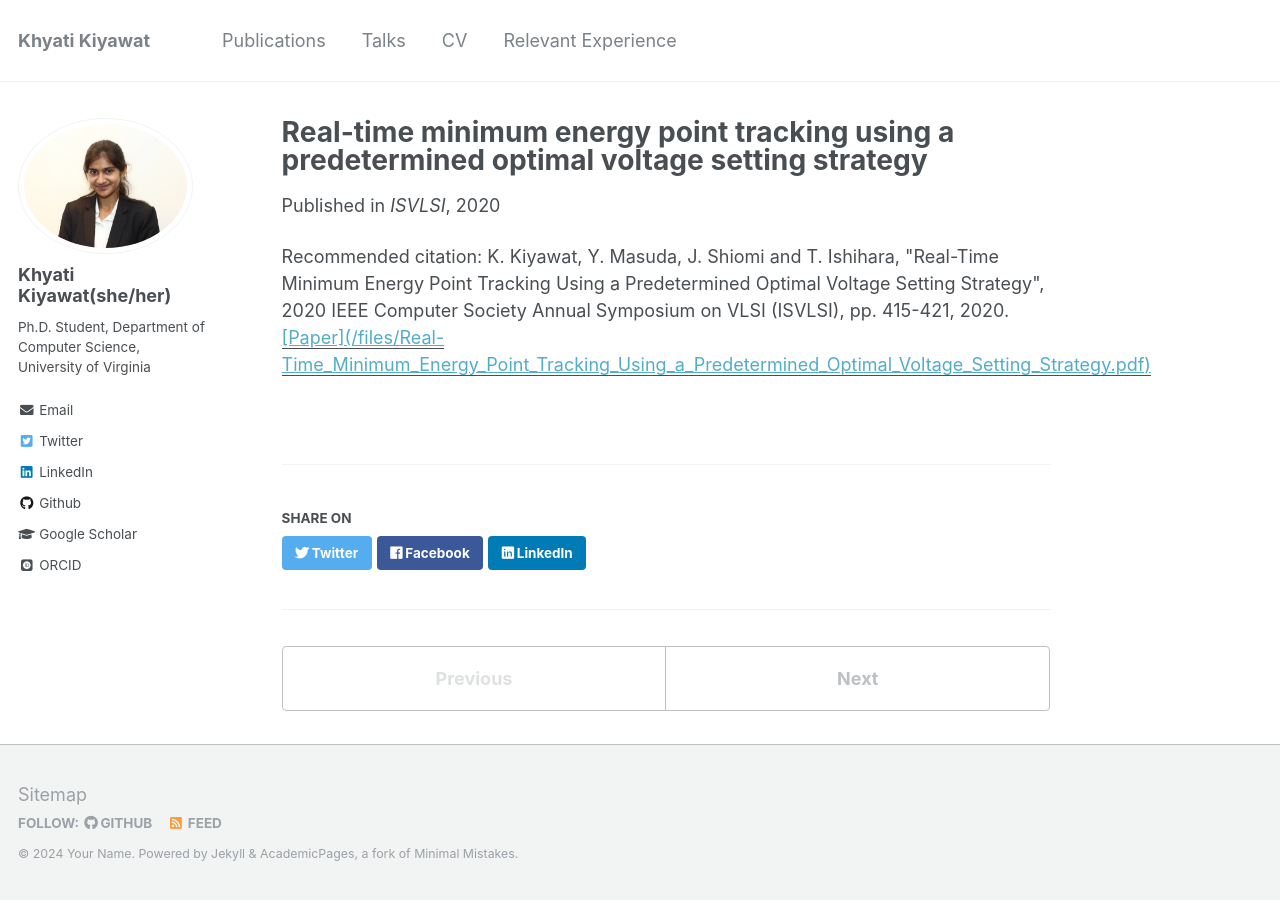
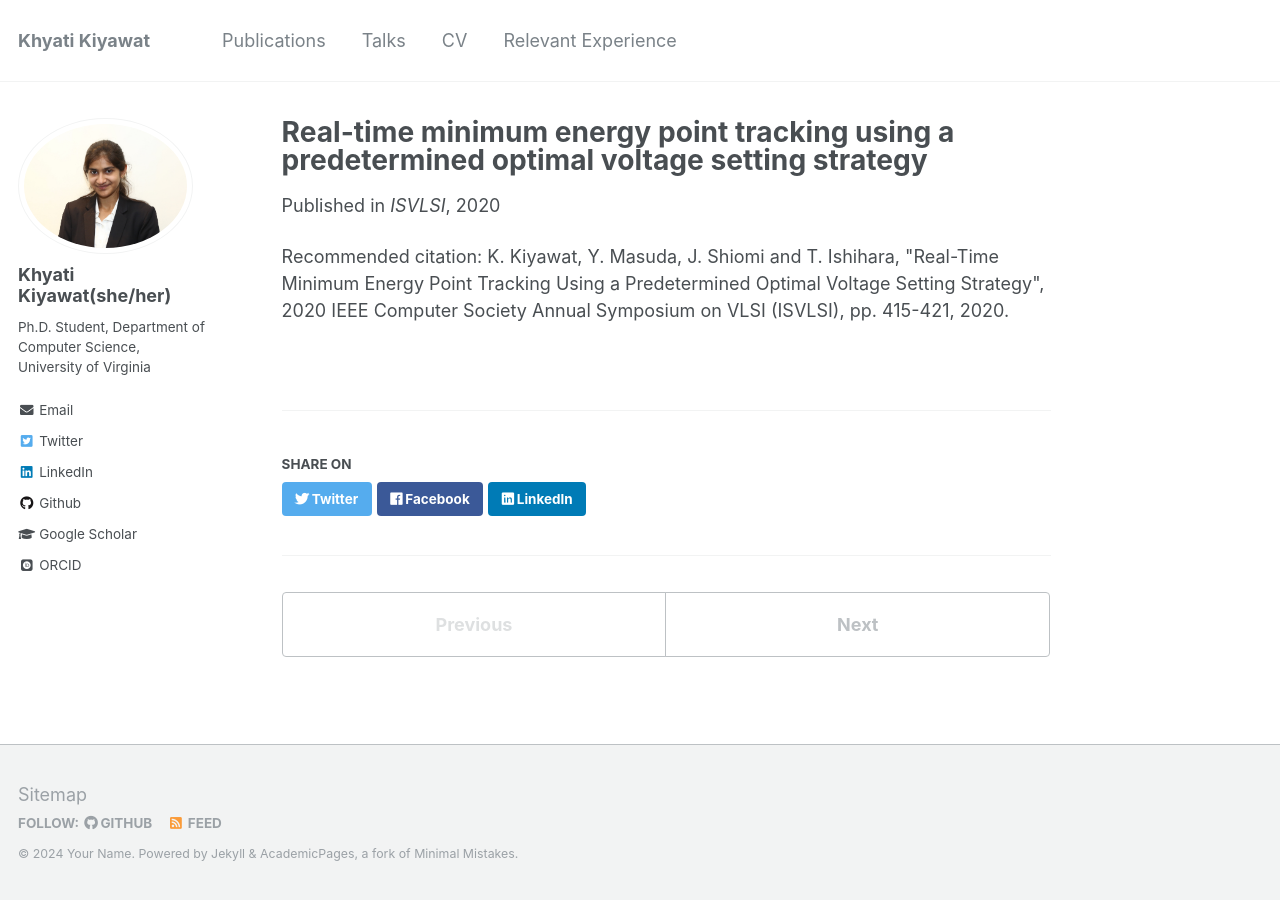
Before and after one commit to khyatikiyawat/khyatikiyawat.github.io, a Jekyll site: the page built from _publications/MEP.md, in a window 1280 px wide. Built offline with Jekyll 4.4.1, drawn with Linux system fonts in a browser that asks for light colours; some web fonts are replaced; part of the change alters nothing that is shown.

Commit message:
Update MEP.md

```diff
--- a/_publications/MEP.md
+++ b/_publications/MEP.md
@@ -5,7 +5,9 @@ permalink: /publication/MEP
 excerpt: 'Minimizing the energy consumption of processors for a given computational workload is highly desired for matured and energy efficient, information oriented society. In this paper, we refer to a pair of the supply voltage (VDD) and threshold voltage (VTH), which minimizes the energy consumption of the processor under a given computational workload, as a minimum energy point (MEP in short). Since always running at the MEP largely reduces the energy consumption of processors without fundamental degradation of the performance, a lot of methods for tracking the MEP at runtime have been investigated over the past several years. However, to the best of our knowledge, all the previous methods are based on time-consuming power measurement to identify the MEP at runtime, which prevents the real-time tracking of the MEP. This paper proposes a real-time MEP tracking method based on a predetermined MEP-curve which is characterized as a linear model for each chip at a boot phase. Experimental results obtained using a 50-stage fanout-4 inverter chain designed to reflect the behavior of a microprocessor pipeline demonstrate that the energy loss introduced by the linear approximation MEP model is only 3.1% at the worst case.'
 date: 2020-07-06
 venue: 'ISVLSI'
-paperurl: '[Paper](/files/Real-Time_Minimum_Energy_Point_Tracking_Using_a_Predetermined_Optimal_Voltage_Setting_Strategy.pdf)'
+paperurl: ''
 citation: 'K. Kiyawat, Y. Masuda, J. Shiomi and T. Ishihara, "Real-Time Minimum Energy Point Tracking Using a Predetermined Optimal Voltage Setting Strategy", 2020 IEEE Computer Society Annual Symposium on VLSI (ISVLSI), pp. 415-421, 2020.'
 ---
-<!--- K. Kiyawat, Y. Masuda, J. Shiomi and T. Ishihara, "Real-Time Minimum Energy Point Tracking Using a Predetermined Optimal Voltage Setting Strategy", 2020 IEEE Computer Society Annual Symposium on VLSI (ISVLSI), pp. 415-421, 2020. --->
+<!--- K. Kiyawat, Y. Masuda, J. Shiomi and T. Ishihara, "Real-Time Minimum Energy Point Tracking Using a Predetermined Optimal Voltage Setting Strategy", 2020 IEEE Computer Society Annual Symposium on VLSI (ISVLSI), pp. 415-421, 2020.
+
+[Paper](/files/Real-Time_Minimum_Energy_Point_Tracking_Using_a_Predetermined_Optimal_Voltage_Setting_Strategy.pdf) --->
```
